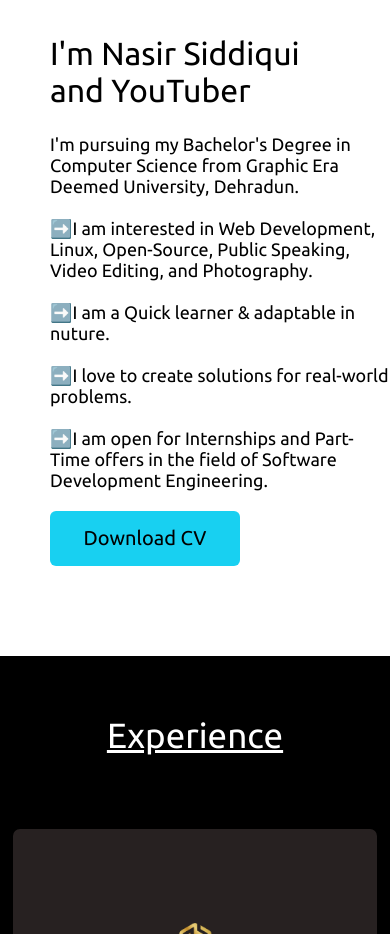
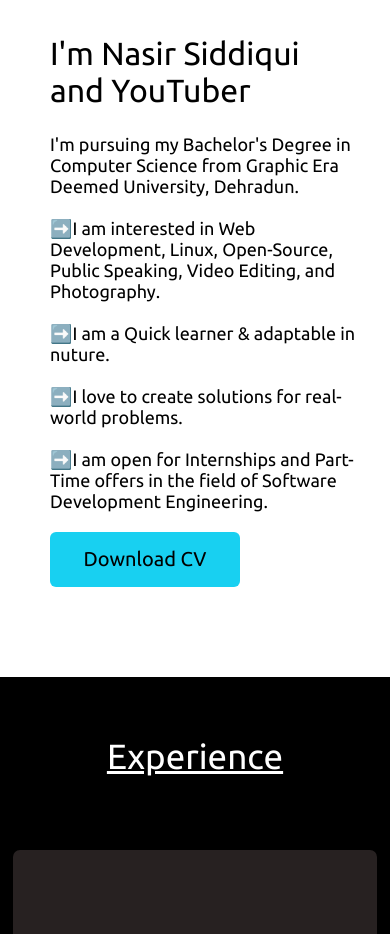
Before and after one commit to mohdnasir7078/nasirportfolio.github.io, a plain HTML site: page index.html in a window 390 px wide. Shown: the part 960-1894 px from the top of the page. Drawn offline with Linux system fonts and the light colour scheme.

Commit message:
Update index.css

```diff
--- a/index.css
+++ b/index.css
@@ -717,4 +717,7 @@ nav .menu-btn {
     .text {
         margin-right: 50px;
     }
+    .box3 p {
+        margin-right: 30px;
+    }
 }
```
